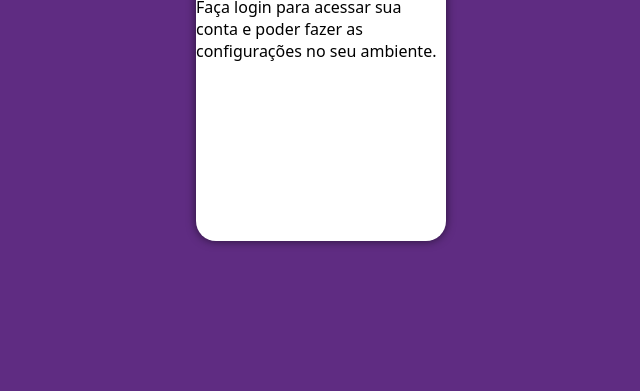
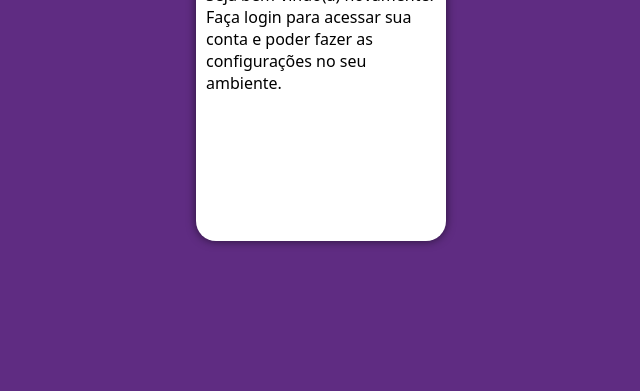
Before and after one commit to Felpss14/projeto-login, a plain HTML site: page index.html in a window 1280 px wide. Shown: the part 409-800 px from the top of the page, without its empty margins (319-959 px from the left). Drawn offline with Linux system fonts and the light colour scheme.

Commit message:
upd estilos

```diff
--- a/estilos/styles.css
+++ b/estilos/styles.css
@@ -37,8 +37,14 @@
  }
 
  section#login > div#imagem {
+    display: block;
     background: #5f2c82 url(../imagens/pexels-isares-thiankul-1335793-2573801.jpg) no-repeat;
     background-size: cover;
     background-position: center center;
     height: 200px;
  }
+
+ section#login > div#formulario {
+    display: block;
+    padding: 10px;
+ }
```
